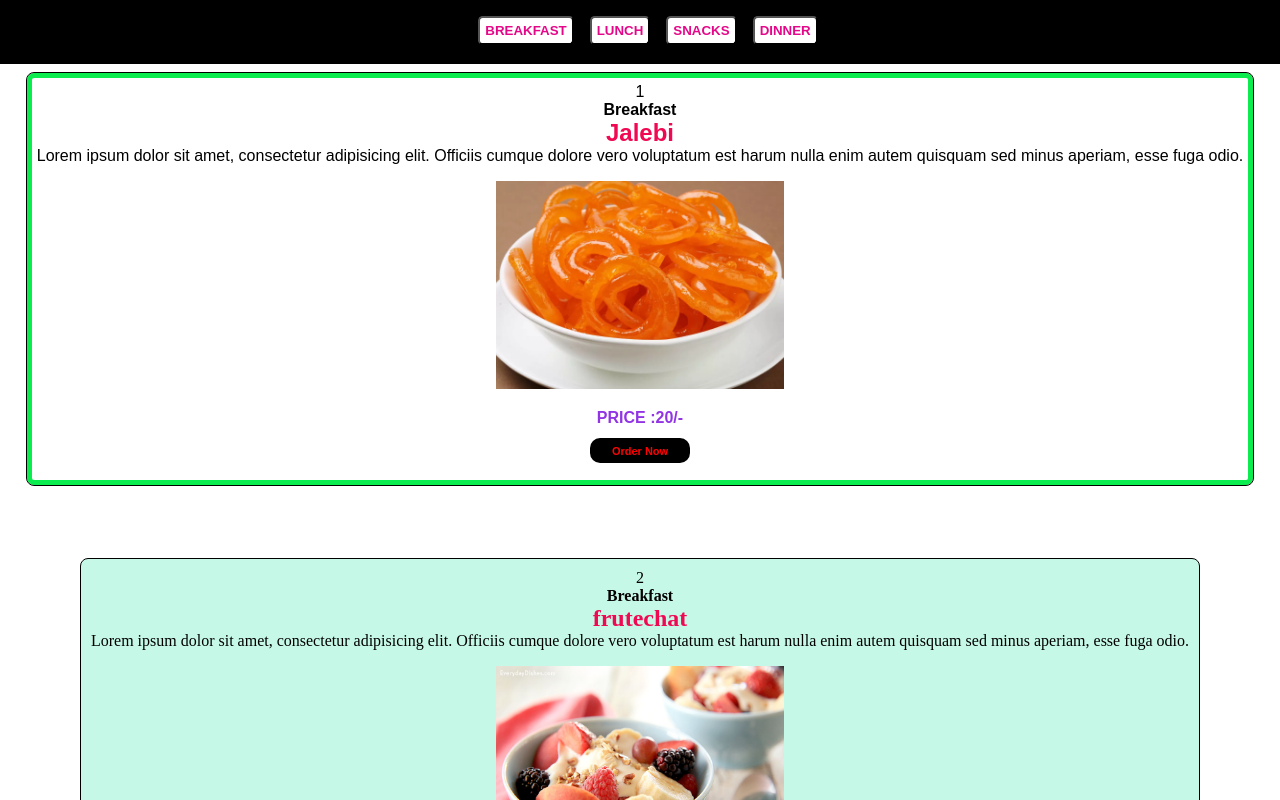
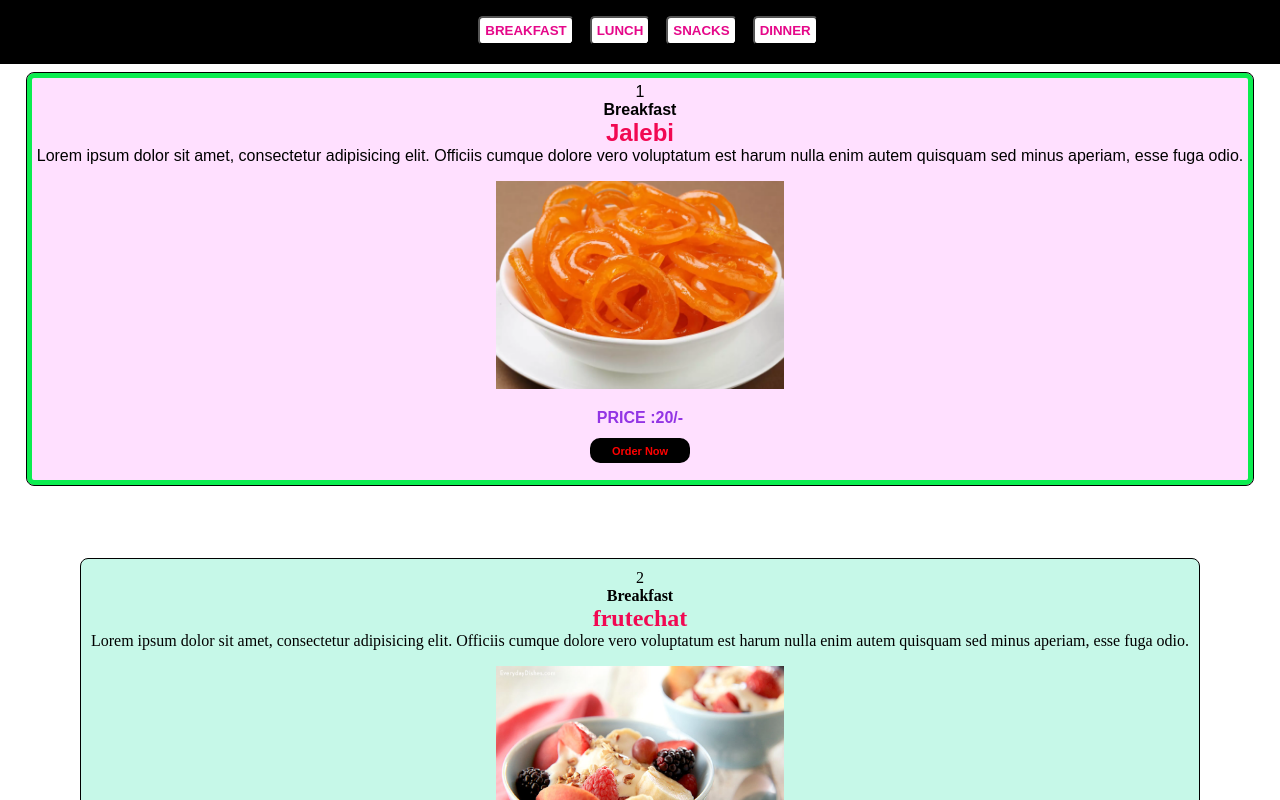
Before and after one commit to bindrohit07/Restaurant, a React (Vite) app: page / in a window 1280 px wide. In both pictures the pointer is over the element 640 px from the left and 278 px from the top of the page. Shown: the top 800 px of the page. Built offline with nearby package versions, Linux system fonts and the light colour scheme.

Commit message:
Update App.css

```diff
--- a/src/App.css
+++ b/src/App.css
@@ -53,7 +53,7 @@ nav button:hover {
 }
 .card:hover {
         font-family: sans-serif;
-	background:white;
+	background:#FFE0FF;
 	box-shadow: inset 0 0 0 5px #0bed4f;
 
 }
```
